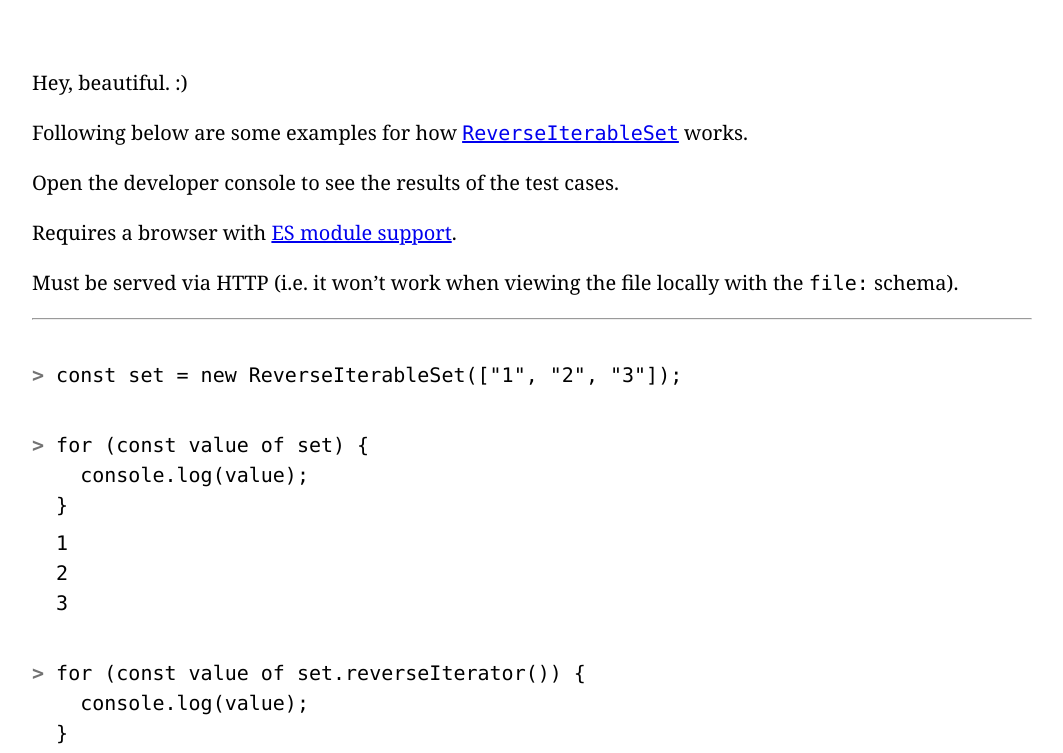
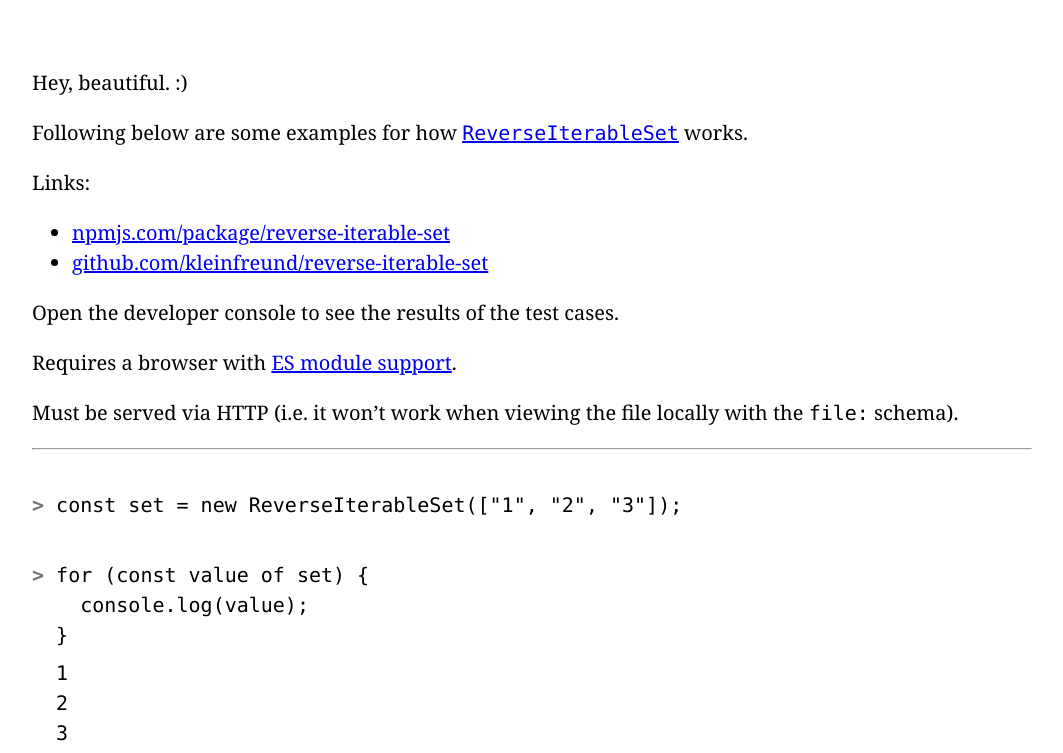
Before and after one commit to kleinfreund/reverse-iterable-set, a website with bundled scripts: page index.html in a window 1280 px wide. Shown: the top 753 px of the page, without its empty margins (108-1171 px from the left). Built offline with nearby package versions, Linux system fonts and the light colour scheme.

Commit message:
Add links for better referencability

```diff
--- a/index.html
+++ b/index.html
@@ -59,6 +59,13 @@
 
   <p>Following below are some examples for how <a href="https://github.com/kleinfreund/reverse-iterable-set"><code>ReverseIterableSet</code></a> works.</p>
 
+  <p>Links:</p>
+
+  <ul>
+    <li><a href="https://www.npmjs.com/package/reverse-iterable-set">npmjs.com/package/reverse-iterable-set</a></li>
+    <li><a href="https://github.com/kleinfreund/reverse-iterable-set">github.com/kleinfreund/reverse-iterable-set</a></li>
+  </ul>
+
   <p>Open the developer console to see the results of the test cases.</p>
 
   <p>Requires a browser with <a href="https://developer.mozilla.org/en-US/docs/Web/HTML/Element/script#Browser_compatibility">ES module support</a>.</p>
```
Also changed, not shown: README.md.
